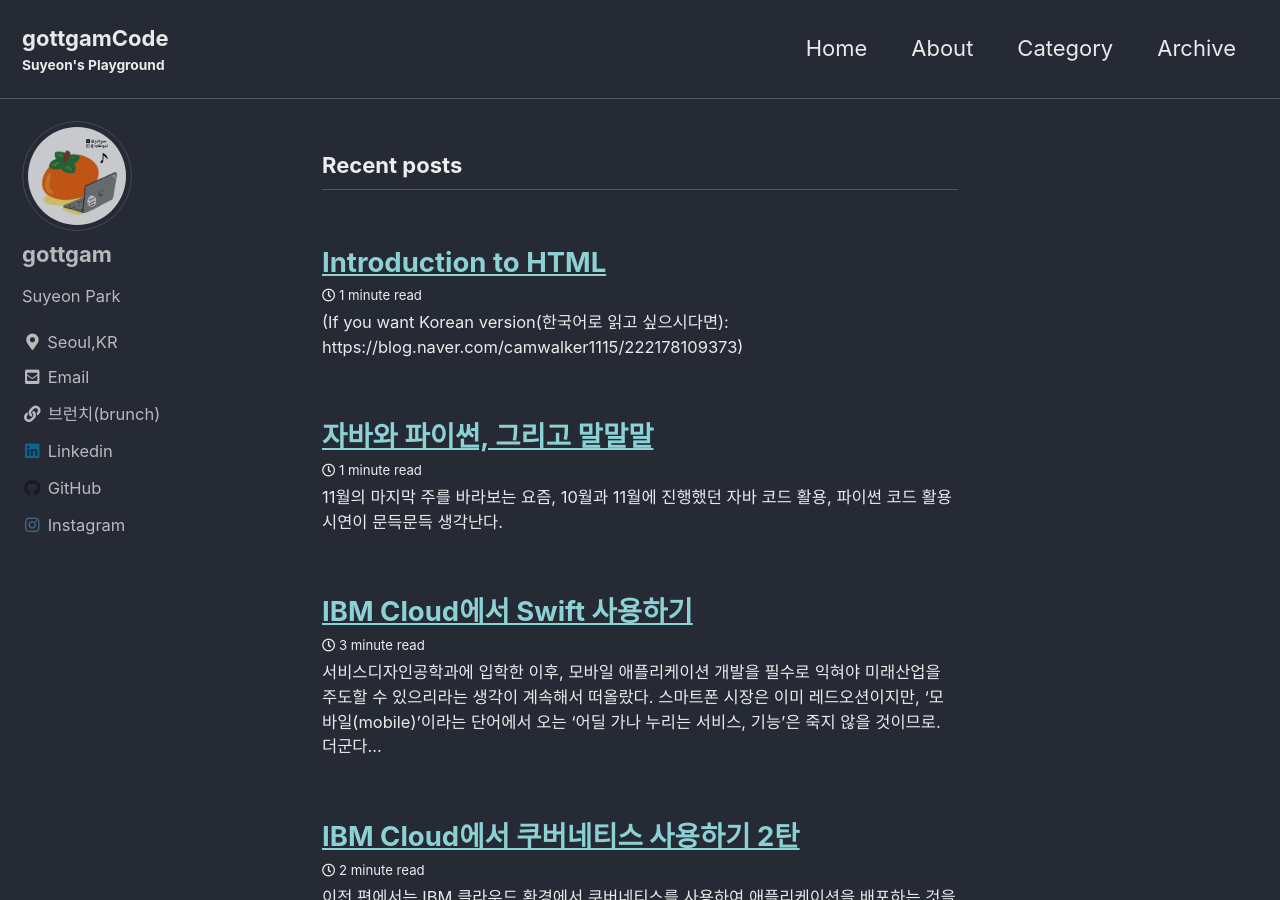
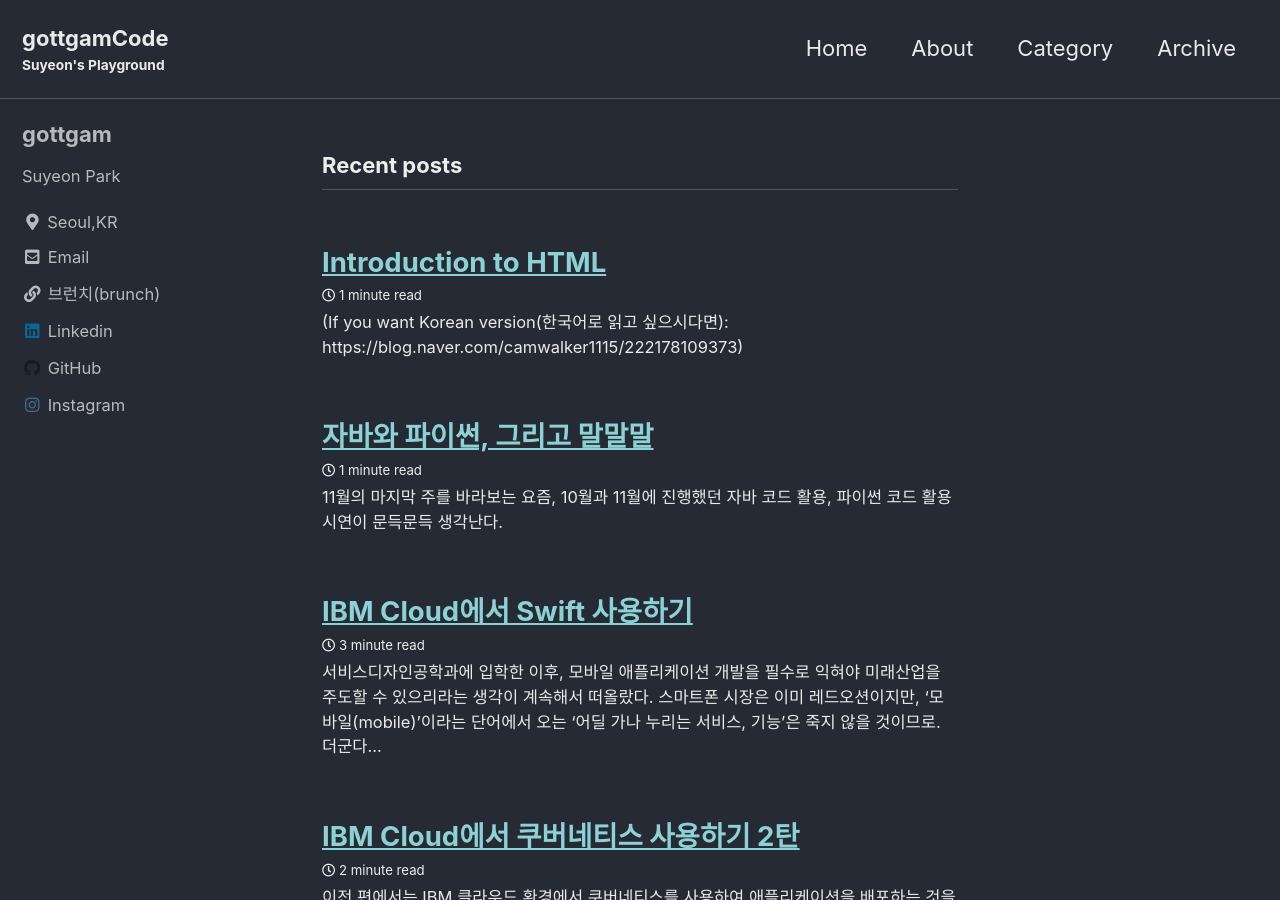
Before and after one commit to gottgam/gottgam.github.io, a Jekyll site: the page built from index.html, in a window 1280 px wide and 900 px high. Built offline with Jekyll 4.4.1, drawn with Linux system fonts in a browser that asks for light colours; cached includes are drawn as plain includes; the list of posts is cut into pages by our own code.

Commit message:
Update _config.yml

```diff
--- a/_config.yml
+++ b/_config.yml
@@ -94,7 +94,7 @@
 # Site Author
 author:
   name             : "gottgam"
-  avatar           : "/assets/images/프로필_사진_곶감.jpg"
+  # avatar           : "/assets/images/프로필_사진_곶감.jpg"
   bio              : "Suyeon Park"
   location         : "Seoul,KR"
   email            :
```
